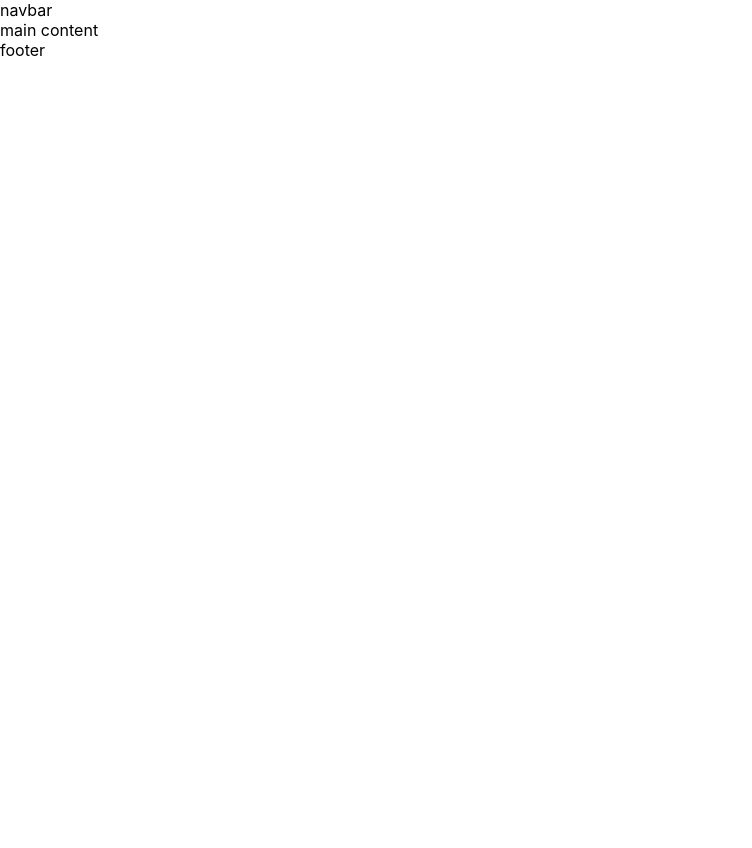
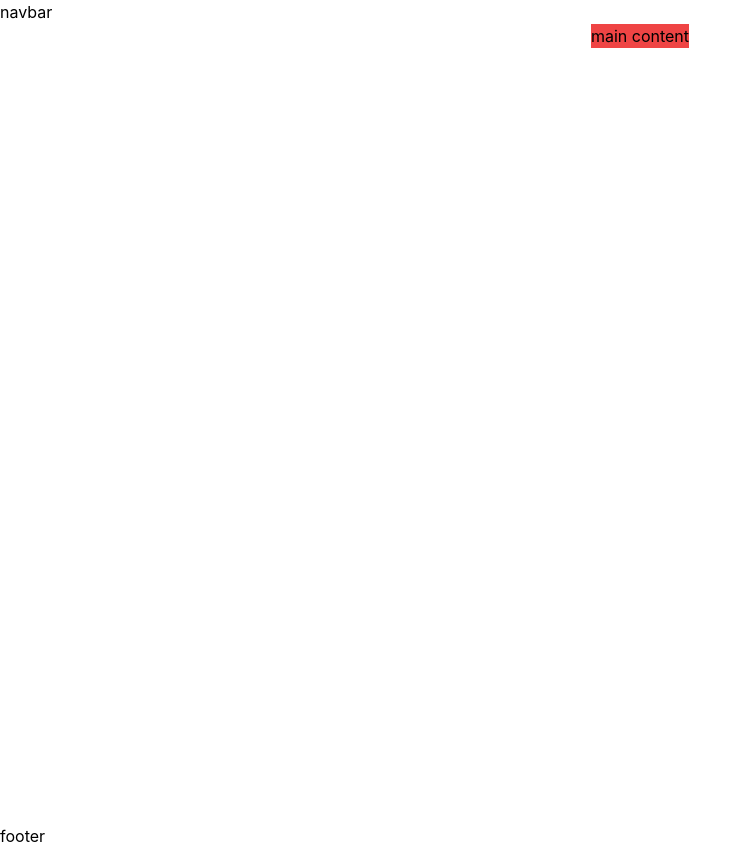
Before and after one commit to fugarino/crypto-labs, a Next.js app: page / in a window 1280 px wide. Shown: the whole page, without its empty margins (0-752 px from the left). Before the commit the page ends 800 px from the top, so only its background shows below. Built offline with nearby package versions, Linux system fonts and the light colour scheme.

Commit message:
build: tailwind config

```diff
--- a/package.json
+++ b/package.json
@@ -37,12 +37,15 @@
     "@types/node": "18.6.5",
     "@types/react": "18.0.17",
     "@types/react-dom": "18.0.6",
+    "autoprefixer": "^10.4.8",
     "babel-loader": "^8.2.5",
     "eslint": "8.21.0",
     "eslint-config-next": "12.2.4",
     "eslint-plugin-storybook": "^0.6.4",
     "husky": "^8.0.1",
+    "postcss": "^8.4.16",
     "prettier": "^2.7.1",
+    "tailwindcss": "^3.1.8",
     "typescript": "4.7.4"
   },
   "resolutions": {
--- a/pages/index.tsx
+++ b/pages/index.tsx
@@ -2,7 +2,7 @@
 import { NextPageWithLayout } from "./page";
 
 const Home: NextPageWithLayout = () => {
-  return <div>main content</div>;
+  return <div className="bg-red-500">main content</div>;
 };
 
 export default Home;
--- /dev/null
+++ b/postcss.config.js
@@ -0,0 +1,6 @@
+module.exports = {
+  plugins: {
+    tailwindcss: {},
+    autoprefixer: {},
+  },
+}
--- a/styles/globals.css
+++ b/styles/globals.css
@@ -1,3 +1,7 @@
+@tailwind base;
+@tailwind components;
+@tailwind utilities;
+
 html,
 body {
   padding: 0;
--- /dev/null
+++ b/tailwind.config.js
@@ -0,0 +1,18 @@
+/** @type {import('tailwindcss').Config} */
+module.exports = {
+  content: [
+    "./pages/**/*.{js,ts,jsx,tsx}",
+    "./components/**/*.{js,ts,jsx,tsx}",
+  ],
+  theme: {
+    // Ensure these match with .storybook/preview.js
+    screens: {
+      xs: "375px",
+      sm: "600px",
+      md: "900px",
+      lg: "1200px",
+      xl: "1536px",
+    },
+  },
+  plugins: [],
+};
```
Also changed, not shown: 1 other file (tests, documents, lock files or other folders).
